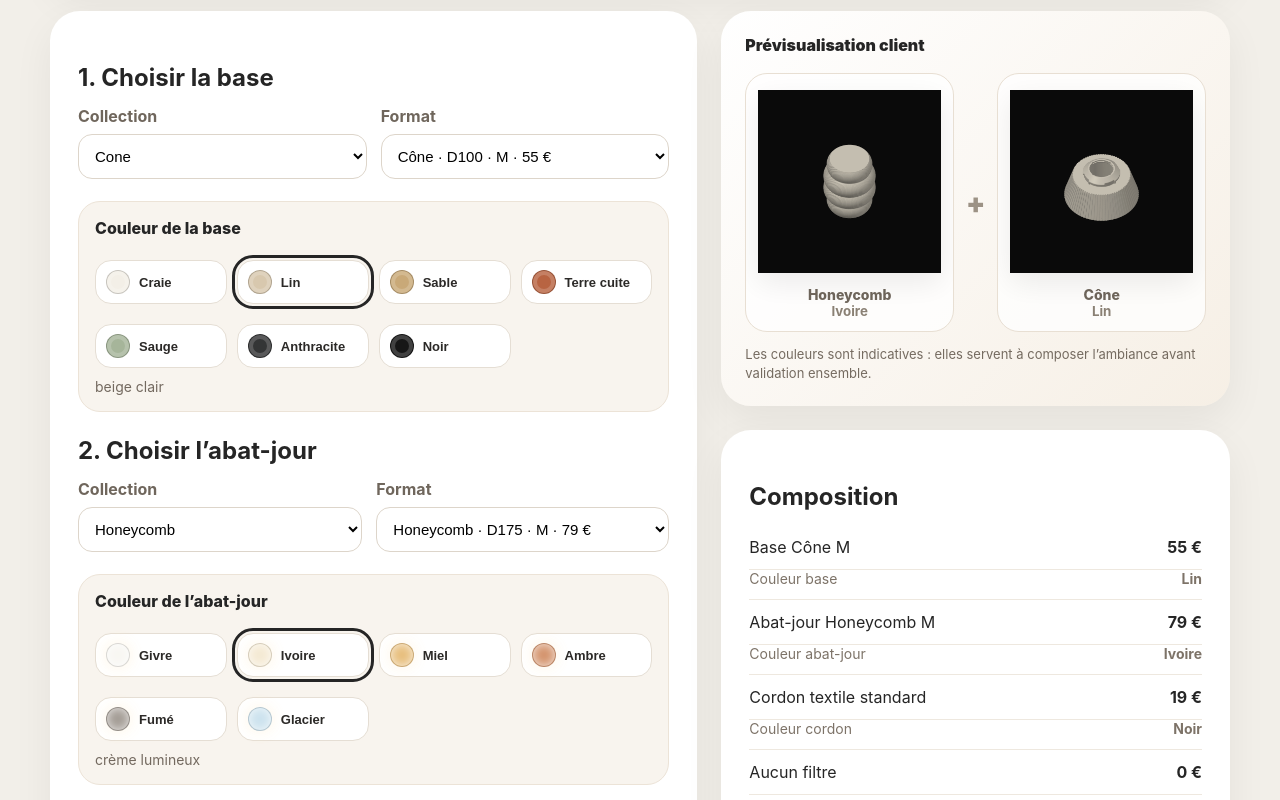
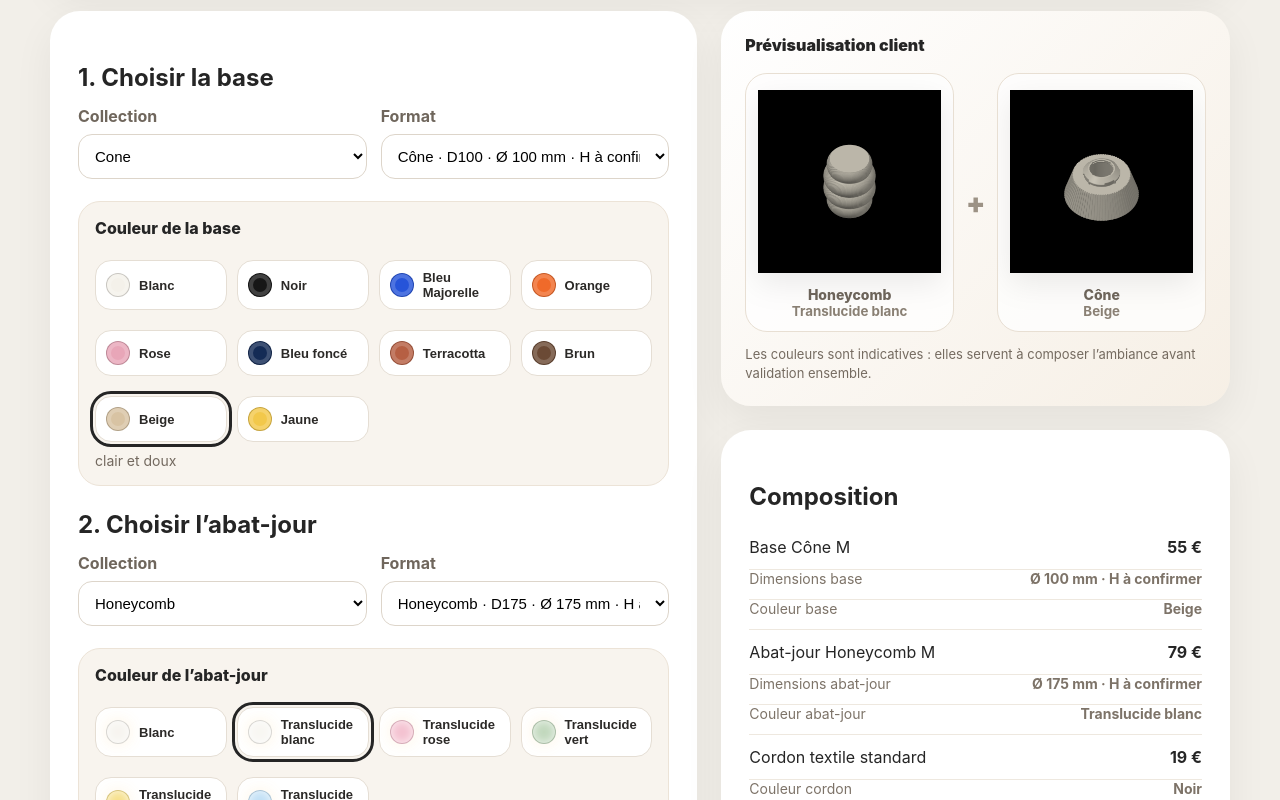
Before and after one commit to L0dri/lodri-configurator, a React (Vite) app: page / in a window 1280 px wide. Shown: the part 320-1120 px from the top of the page. Built offline with nearby package versions, Linux system fonts and the light colour scheme.

Commit message:
Add files via upload

```diff
--- a/src/main.jsx
+++ b/src/main.jsx
@@ -10,6 +10,7 @@ const bases = [
     "clientName": "Cylindre",
     "ref": "D80",
     "diameter": "80 mm",
+    "height": "à confirmer",
     "size": "S",
     "tier": "Classique",
     "price": 39,
@@ -20,6 +21,7 @@ const bases = [
     "clientName": "Cylindre",
     "ref": "D90",
     "diameter": "90 mm",
+    "height": "à confirmer",
     "size": "S",
     "tier": "Classique",
     "price": 39,
@@ -30,6 +32,7 @@ const bases = [
     "clientName": "Cylindre",
     "ref": "D100",
     "diameter": "100 mm",
+    "height": "à confirmer",
     "size": "M",
     "tier": "Classique",
     "price": 49,
@@ -40,6 +43,7 @@ const bases = [
     "clientName": "Cylindre",
     "ref": "D125",
     "diameter": "125 mm",
+    "height": "à confirmer",
     "size": "M+",
     "tier": "Classique",
     "price": 59,
@@ -50,6 +54,7 @@ const bases = [
     "clientName": "Cylindre",
     "ref": "D150",
     "diameter": "150 mm",
+    "height": "à confirmer",
     "size": "L",
     "tier": "Classique",
     "price": 69,
@@ -60,6 +65,7 @@ const bases = [
     "clientName": "Cône",
     "ref": "D80",
     "diameter": "80 mm",
+    "height": "à confirmer",
     "size": "S",
     "tier": "Classique",
     "price": 39,
@@ -70,6 +76,7 @@ const bases = [
     "clientName": "Cône",
     "ref": "D90",
     "diameter": "90 mm",
+    "height": "à confirmer",
     "size": "S",
     "tier": "Classique",
     "price": 39,
@@ -80,6 +87,7 @@ const bases = [
     "clientName": "Cône",
     "ref": "D100",
     "diameter": "100 mm",
+    "height": "à confirmer",
     "size": "M",
     "tier": "Classique",
     "price": 55,
@@ -90,6 +98,7 @@ const bases = [
     "clientName": "Cône",
     "ref": "D125",
     "diameter": "125 mm",
+    "height": "à confirmer",
     "size": "M+",
     "tier": "Classique",
     "price": 65,
@@ -100,6 +109,7 @@ const bases = [
     "clientName": "Cône",
     "ref": "D150",
     "diameter": "150 mm",
+    "height": "à confirmer",
     "size": "L",
     "tier": "Classique",
     "price": 75,
@@ -110,6 +120,7 @@ const bases = [
     "clientName": "Cône large",
     "ref": "D80",
     "diameter": "80 mm",
+    "height": "à confirmer",
     "size": "S",
     "tier": "Classique +",
     "price": 45,
@@ -120,6 +131,7 @@ const bases = [
     "clientName": "Cône large",
     "ref": "D100",
     "diameter": "100 mm",
+    "height": "à confirmer",
     "size": "M",
     "tier": "Classique +",
     "price": 59,
@@ -130,6 +142,7 @@ const bases = [
     "clientName": "Cône large",
     "ref": "D125",
     "diameter": "125 mm",
+    "height": "à confirmer",
     "size": "L",
     "tier": "Classique +",
     "price": 79,
@@ -140,6 +153,7 @@ const bases = [
     "clientName": "Arche",
     "ref": "D100 H75",
     "diameter": "100 mm",
+    "height": "75 mm",
     "size": "S",
     "tier": "Design",
     "price": 49,
@@ -150,6 +164,7 @@ const bases = [
     "clientName": "Arche",
     "ref": "D100 H85",
     "diameter": "100 mm",
+    "height": "85 mm",
     "size": "S",
     "tier": "Design",
     "price": 49,
@@ -160,6 +175,7 @@ const bases = [
     "clientName": "Arche",
     "ref": "D100 H95",
     "diameter": "100 mm",
+    "height": "95 mm",
     "size": "S",
     "tier": "Design",
     "price": 49,
@@ -170,6 +186,7 @@ const bases = [
     "clientName": "Arche",
     "ref": "D100 H105",
     "diameter": "100 mm",
+    "height": "105 mm",
     "size": "M",
     "tier": "Design",
     "price": 59,
@@ -180,6 +197,7 @@ const bases = [
     "clientName": "Arche",
     "ref": "D100 H115",
     "diameter": "100 mm",
+    "height": "115 mm",
     "size": "M",
     "tier": "Design",
     "price": 59,
@@ -190,6 +208,7 @@ const bases = [
     "clientName": "Arche",
     "ref": "D100 H140",
     "diameter": "100 mm",
+    "height": "140 mm",
     "size": "L",
     "tier": "Design",
     "price": 75,
@@ -200,6 +219,7 @@ const bases = [
     "clientName": "Arche",
     "ref": "D100 H165",
     "diameter": "100 mm",
+    "height": "165 mm",
     "size": "XL",
     "tier": "Design",
     "price": 89,
@@ -210,6 +230,7 @@ const bases = [
     "clientName": "Arche",
     "ref": "D120",
     "diameter": "120 mm",
+    "height": "à confirmer",
     "size": "M+",
     "tier": "Design",
     "price": 69,
@@ -220,6 +241,7 @@ const bases = [
     "clientName": "Arche",
     "ref": "D150",
     "diameter": "150 mm",
+    "height": "à confirmer",
     "size": "L",
     "tier": "Design",
     "price": 89,
@@ -230,6 +252,7 @@ const bases = [
     "clientName": "Nuage",
     "ref": "Collection standard",
     "diameter": "variable",
+    "height": "à confirmer",
     "size": "M",
     "tier": "Signature douce",
     "price": 75,
@@ -240,6 +263,7 @@ const bases = [
     "clientName": "Totem",
     "ref": "D130",
     "diameter": "130 mm",
+    "height": "à confirmer",
     "size": "M",
     "tier": "Signature",
     "price": 79,
@@ -250,6 +274,7 @@ const bases = [
     "clientName": "Totem",
     "ref": "D200 H65",
     "diameter": "200 mm",
+    "height": "65 mm",
     "size": "L",
     "tier": "Signature",
     "price": 95,
@@ -260,6 +285,7 @@ const bases = [
     "clientName": "Edamame Solo",
     "ref": "Solo",
     "diameter": "160 mm",
+    "height": "1 module",
     "size": "M",
     "tier": "Signature modulaire",
     "price": 69,
@@ -271,6 +297,7 @@ const bases = [
     "clientName": "Edamame Duo",
     "ref": "Duo",
     "diameter": "160 mm",
+    "height": "2 modules",
     "size": "L",
     "tier": "Signature modulaire",
     "price": 85,
@@ -282,6 +309,7 @@ const bases = [
     "clientName": "Edamame Trio",
     "ref": "Trio",
     "diameter": "160 mm",
+    "height": "3 modules",
     "size": "XL",
     "tier": "Signature modulaire",
     "price": 95,
@@ -295,6 +323,7 @@ const shades = [
     "clientName": "Squash",
     "ref": "D160",
     "diameter": "160 mm",
+    "height": "à confirmer",
     "size": "M",
     "tier": "Doux",
     "price": 69,
@@ -305,6 +334,7 @@ const shades = [
     "clientName": "Honeycomb",
     "ref": "D175",
     "diameter": "175 mm",
+    "height": "à confirmer",
     "size": "M",
     "tier": "Graphique",
     "price": 79,
@@ -315,6 +345,7 @@ const shades = [
     "clientName": "Honeycomb Tall",
     "ref": "Tall D210",
     "diameter": "210 mm",
+    "height": "à confirmer",
     "size": "L",
     "tier": "Graphique +",
     "price": 99,
@@ -325,6 +356,7 @@ const shades = [
     "clientName": "Tree",
     "ref": "D175",
     "diameter": "175 mm",
+    "height": "à confirmer",
     "size": "M",
     "tier": "Organique",
     "price": 85,
@@ -335,6 +367,7 @@ const shades = [
     "clientName": "Tree inversé",
     "ref": "Inverted 3 segments",
     "diameter": "175 mm",
+    "height": "150 mm",
     "size": "M",
     "tier": "Organique",
     "price": 85,
@@ -345,6 +378,7 @@ const shades = [
     "clientName": "Tree inversé haut",
     "ref": "Inverted Tall D200",
     "diameter": "200 mm",
+    "height": "à confirmer",
     "size": "L",
     "tier": "Organique +",
     "price": 105,
@@ -355,6 +389,7 @@ const shades = [
     "clientName": "Tree large",
     "ref": "Wide 4 segments D240",
     "diameter": "240 mm",
+    "height": "200 mm",
     "size": "XL",
     "tier": "Organique premium",
     "price": 119,
@@ -365,6 +400,7 @@ const shades = [
     "clientName": "Tree inversé large",
     "ref": "Inverted Wide D240",
     "diameter": "240 mm",
+    "height": "200 mm",
     "size": "XL",
     "tier": "Organique premium",
     "price": 119,
@@ -375,6 +411,7 @@ const shades = [
     "clientName": "Totem",
     "ref": "D130",
     "diameter": "130 mm",
+    "height": "à confirmer",
     "size": "M",
     "tier": "Sculptural",
     "price": 89,
@@ -385,6 +422,7 @@ const shades = [
     "clientName": "Totem fin haut",
     "ref": "Thin Tall D150",
     "diameter": "150 mm",
+    "height": "à confirmer",
     "size": "L fin",
     "tier": "Sculptural",
     "price": 99,
@@ -395,6 +433,7 @@ const shades = [
     "clientName": "Totem haut",
     "ref": "Tall D200",
     "diameter": "200 mm",
+    "height": "à confirmer",
     "size": "L",
     "tier": "Sculptural +",
     "price": 119,
@@ -405,6 +444,7 @@ const shades = [
     "clientName": "Totem large",
     "ref": "Wide D200",
     "diameter": "200 mm",
+    "height": "à confirmer",
     "size": "L",
     "tier": "Sculptural +",
     "price": 119,
@@ -415,6 +455,7 @@ const shades = [
     "clientName": "Tissé",
     "ref": "Collection standard",
     "diameter": "variable",
+    "height": "à confirmer",
     "size": "L premium",
     "tier": "Texture premium",
     "price": 129,
@@ -425,6 +466,7 @@ const shades = [
     "clientName": "Edamame",
     "ref": "D160",
     "diameter": "160 mm",
+    "height": "à confirmer",
     "size": "L premium",
     "tier": "Signature organique",
     "price": 119,
@@ -433,23 +475,28 @@ const shades = [
 ];
 
 const baseColors = [
-  { id: 'craie', name: 'Craie', hex: '#F3EFE7', note: 'blanc cassé mat' },
-  { id: 'lin', name: 'Lin', hex: '#D8C8AE', note: 'beige clair' },
-  { id: 'sable', name: 'Sable', hex: '#C9A978', note: 'beige chaud' },
-  { id: 'terre-cuite', name: 'Terre cuite', hex: '#B86442', note: 'terracotta' },
-  { id: 'sauge', name: 'Sauge', hex: '#A6B59A', note: 'vert doux' },
-  { id: 'anthracite', name: 'Anthracite', hex: '#343536', note: 'gris foncé' },
-  { id: 'noir', name: 'Noir', hex: '#171717', note: 'noir mat' },
+  { id: 'blanc', name: 'Blanc', hex: '#F4F1EA', note: 'neutre lumineux' },
+  { id: 'noir', name: 'Noir', hex: '#171717', note: 'sobre et graphique' },
+  { id: 'bleu-majorelle', name: 'Bleu Majorelle', hex: '#2654D9', note: 'bleu vif signature' },
+  { id: 'orange', name: 'Orange', hex: '#F06A2A', note: 'chaud et pop' },
+  { id: 'rose', name: 'Rose', hex: '#E8A6B8', note: 'doux et coloré' },
+  { id: 'bleu-fonce', name: 'Bleu foncé', hex: '#142B55', note: 'profond et élégant' },
+  { id: 'terracotta', name: 'Terracotta', hex: '#B65F43', note: 'terre cuite' },
+  { id: 'brun', name: 'Brun', hex: '#6B4A35', note: 'chaud et naturel' },
+  { id: 'beige', name: 'Beige', hex: '#D8C3A3', note: 'clair et doux' },
+  { id: 'jaune', name: 'Jaune', hex: '#F2C84B', note: 'lumineux' },
 ];
 
-const lightColors = [
-  { id: 'givre', name: 'Givre', hex: '#F6F4EE', note: 'blanc translucide' },
-  { id: 'ivoire', name: 'Ivoire', hex: '#F1E2C3', note: 'crème lumineux' },
-  { id: 'miel', name: 'Miel', hex: '#DFA64B', note: 'ambre doux' },
-  { id: 'ambre', name: 'Ambre', hex: '#C46B35', note: 'orange chaud lumineux' },
-  { id: 'fume', name: 'Fumé', hex: '#81776D', note: 'gris translucide' },
-  { id: 'glacier', name: 'Glacier', hex: '#B9D8E8', note: 'bleu translucide léger' },
+const shadeColors = [
+  { id: 'blanc', name: 'Blanc', hex: '#F4F1EA', note: 'opaque ou très clair' },
+  { id: 'translucide-blanc', name: 'Translucide blanc', hex: '#F6F4EE', note: 'diffusion douce' },
+  { id: 'translucide-rose', name: 'Translucide rose', hex: '#F0A9BE', note: 'lumière douce rosée' },
+  { id: 'translucide-vert', name: 'Translucide vert', hex: '#A9C9A3', note: 'lumière fraîche' },
+  { id: 'translucide-jaune', name: 'Translucide jaune', hex: '#F3D45C', note: 'lumière chaude' },
+  { id: 'translucide-bleu', name: 'Translucide bleu', hex: '#A9D4F2', note: 'lumière froide légère' },
 ];
+
+const filterColors = shadeColors.filter(c => c.id !== 'blanc');
 
 const cordColors = [
   { id: 'noir', name: 'Noir', hex: '#171717' },
@@ -489,7 +536,7 @@ function SwatchPicker({ title, items, selected, onSelect, type = 'solid' }) {
             title={item.note || item.name}
           >
             <span
-              className={`swatchDot ${type === 'translucent' ? 'translucent' : ''}`}
+              className={`swatchDot ${type === 'translucent' || item.id.includes('translucide') ? 'translucent' : ''}`}
               style={{ backgroundColor: item.hex }}
             />
             <span className="swatchName">{item.name}</span>
@@ -512,10 +559,6 @@ function PreviewImage({ item, folder, color, stacked = 1, label }) {
             className={`previewImg module-${index + 1}`}
             src={`/previews/${folder}/${item.image}`}
             alt={label}
-            style={{
-              filter: `sepia(0.15) saturate(0.8) drop-shadow(0 10px 15px rgba(0,0,0,.08))`,
-              opacity: 0.96
-            }}
           />
         ))}
       </div>
@@ -532,9 +575,9 @@ function App() {
   const [shadeRef, setShadeRef] = useState('D175');
   const [cordonId, setCordonId] = useState('standard');
   const [filterId, setFilterId] = useState('none');
-  const [baseColor, setBaseColor] = useState(baseColors[1]);
-  const [shadeColor, setShadeColor] = useState(lightColors[1]);
-  const [filterColor, setFilterColor] = useState(lightColors[2]);
+  const [baseColor, setBaseColor] = useState(baseColors[8]);
+  const [shadeColor, setShadeColor] = useState(shadeColors[1]);
+  const [filterColor, setFilterColor] = useState(filterColors[2]);
   const [cordColor, setCordColor] = useState(cordColors[0]);
   const [showWorkshop, setShowWorkshop] = useState(true);
   const [copied, setCopied] = useState(false);
@@ -548,8 +591,8 @@ function App() {
   const total = base.price + shade.price + cordon.price + filter.price;
 
   const summary = useMemo(() => `Composition Lodri / Kumo
-Base : ${base.clientName} ${base.size} (${base.ref}, Ø ${base.diameter}) — ${euro(base.price)} · coloris ${baseColor.name}
-Abat-jour : ${shade.clientName} ${shade.size} (${shade.ref}, Ø ${shade.diameter}) — ${euro(shade.price)} · coloris ${shadeColor.name}
+Base : ${base.clientName} ${base.size} (${base.ref}, Ø ${base.diameter}, H ${base.height}) — ${euro(base.price)} · coloris ${baseColor.name}
+Abat-jour : ${shade.clientName} ${shade.size} (${shade.ref}, Ø ${shade.diameter}, H ${shade.height}) — ${euro(shade.price)} · coloris ${shadeColor.name}
 Cordon : ${cordon.name} — ${euro(cordon.price)} · coloris ${cordColor.name}
 Filtre : ${filter.name} — ${euro(filter.price)}${filter.id !== 'none' ? ` · coloris ${filterColor.name}` : ''}
 Total public TVAC : ${euro(total)}
@@ -577,7 +620,7 @@ Contact : lodri@lodri.be`, [base, shade, cordon, filter, baseColor, shadeColor,
     <main>
       <section className="hero">
         <div>
-          <p className="pill">Configurateur maison · V5</p>
+          <p className="pill">Configurateur maison · V6</p>
           <h1>Composer une lampe Lodri / Kumo</h1>
           <p>Une base, un abat-jour, un cordon, éventuellement un filtre lumineux. Les prix sont publics TVAC et cohérents entre boutique, site et vente directe.</p>
         </div>
@@ -595,7 +638,7 @@ Contact : lodri@lodri.be`, [base, shade, cordon, filter, baseColor, shadeColor,
             </label>
             <label>Format
               <select value={base.ref} onChange={e => setBaseRef(e.target.value)}>
-                {baseOptions.map(x => <option key={x.ref} value={x.ref}>{x.clientName} · {x.ref} · {x.size} · {euro(x.price)}</option>)}
+                {baseOptions.map(x => <option key={x.ref} value={x.ref}>{x.clientName} · {x.ref} · Ø {x.diameter} · H {x.height} · {x.size} · {euro(x.price)}</option>)}
               </select>
             </label>
           </div>
@@ -610,11 +653,11 @@ Contact : lodri@lodri.be`, [base, shade, cordon, filter, baseColor, shadeColor,
             </label>
             <label>Format
               <select value={shade.ref} onChange={e => setShadeRef(e.target.value)}>
-                {shadeOptions.map(x => <option key={x.ref} value={x.ref}>{x.clientName} · {x.ref} · {x.size} · {euro(x.price)}</option>)}
+                {shadeOptions.map(x => <option key={x.ref} value={x.ref}>{x.clientName} · {x.ref} · Ø {x.diameter} · H {x.height} · {x.size} · {euro(x.price)}</option>)}
               </select>
             </label>
           </div>
-          <SwatchPicker title="Couleur de l’abat-jour" items={lightColors} selected={shadeColor} onSelect={setShadeColor} type="translucent" />
+          <SwatchPicker title="Couleur de l’abat-jour" items={shadeColors} selected={shadeColor} onSelect={setShadeColor} type="translucent" />
 
           <h2>3. Finitions</h2>
           <div className="fields">
@@ -632,15 +675,15 @@ Contact : lodri@lodri.be`, [base, shade, cordon, filter, baseColor, shadeColor,
 
           <SwatchPicker title="Couleur du cordon" items={cordColors} selected={cordColor} onSelect={setCordColor} />
           {filter.id !== 'none' && (
-            <SwatchPicker title="Couleur du filtre translucide" items={lightColors} selected={filterColor} onSelect={setFilterColor} type="translucent" />
+            <SwatchPicker title="Couleur du filtre translucide" items={filterColors} selected={filterColor} onSelect={setFilterColor} type="translucent" />
           )}
 
           {showWorkshop && (
             <div className="atelier">
               <h2>Repères atelier</h2>
-              <p><strong>Base :</strong> {base.family} · {base.ref} · Ø {base.diameter} · taille {base.size} · {base.tier}</p>
-              <p><strong>Abat-jour :</strong> {shade.family} · {shade.ref} · Ø {shade.diameter} · taille {shade.size} · {shade.tier}</p>
-              <p><strong>Note :</strong> Edamame est affiché comme Solo, Duo ou Trio côté client.</p>
+              <p><strong>Base :</strong> {base.family} · {base.ref} · Ø {base.diameter} · H {base.height} · taille {base.size} · {base.tier}</p>
+              <p><strong>Abat-jour :</strong> {shade.family} · {shade.ref} · Ø {shade.diameter} · H {shade.height} · taille {shade.size} · {shade.tier}</p>
+              <p><strong>Note :</strong> “H à confirmer” = hauteur non reprise dans le nom du fichier. À compléter ensuite depuis Bambu Studio/Fusion.</p>
             </div>
           )}
         </div>
@@ -668,8 +711,10 @@ Contact : lodri@lodri.be`, [base, shade, cordon, filter, baseColor, shadeColor,
           <div className="card">
             <h2>Composition</h2>
             <div className="line"><span>Base {base.clientName} {base.size}</span><strong>{euro(base.price)}</strong></div>
+            <div className="line subtle"><span>Dimensions base</span><strong>Ø {base.diameter} · H {base.height}</strong></div>
             <div className="line subtle"><span>Couleur base</span><strong>{baseColor.name}</strong></div>
             <div className="line"><span>Abat-jour {shade.clientName} {shade.size}</span><strong>{euro(shade.price)}</strong></div>
+            <div className="line subtle"><span>Dimensions abat-jour</span><strong>Ø {shade.diameter} · H {shade.height}</strong></div>
             <div className="line subtle"><span>Couleur abat-jour</span><strong>{shadeColor.name}</strong></div>
             <div className="line"><span>{cordon.name}</span><strong>{euro(cordon.price)}</strong></div>
             <div className="line subtle"><span>Couleur cordon</span><strong>{cordColor.name}</strong></div>
--- a/src/style.css
+++ b/src/style.css
@@ -12,17 +12,17 @@ h2 { margin: 24px 0 14px; }
 .card { padding: 28px; }
 .fields { display: grid; grid-template-columns: 1fr 1fr; gap: 14px; margin-bottom: 22px; }
 label { display: grid; gap: 8px; font-weight: 700; color: #6f665c; }
-select { border: 1px solid #ddd5ca; border-radius: 14px; padding: 12px; background: white; font-size: 15px; }
+select { border: 1px solid #ddd5ca; border-radius: 14px; padding: 12px; background: white; font-size: 15px; width: 100%; }
 .smallButton, button, .mailButton { border: 0; border-radius: 16px; padding: 13px 15px; background: #252525; color: white; font-weight: 800; cursor: pointer; display: inline-flex; align-items: center; justify-content: center; gap: 8px; text-decoration: none; }
 .smallButton { white-space: nowrap; }
 .swatchBlock { background: #f8f4ee; border: 1px solid #ece3d7; border-radius: 22px; padding: 16px; margin-bottom: 22px; }
 .swatchTitle { font-weight: 800; margin-bottom: 12px; }
 .swatches { display: grid; grid-template-columns: repeat(auto-fill, minmax(112px, 1fr)); gap: 10px; }
-.swatch { background: white; border: 1px solid #e5ded4; color: #2b2927; border-radius: 16px; padding: 9px 10px; display: flex; align-items: center; gap: 9px; justify-content: flex-start; }
+.swatch { background: white; border: 1px solid #e5ded4; color: #2b2927; border-radius: 16px; padding: 9px 10px; display: flex; align-items: center; gap: 9px; justify-content: flex-start; min-height: 46px; }
 .swatch.active { outline: 3px solid #252525; outline-offset: 2px; }
-.swatchDot { width: 24px; height: 24px; border-radius: 999px; border: 1px solid rgba(0,0,0,.18); box-shadow: inset 0 0 0 4px rgba(255,255,255,.18); }
+.swatchDot { width: 24px; height: 24px; border-radius: 999px; border: 1px solid rgba(0,0,0,.18); box-shadow: inset 0 0 0 4px rgba(255,255,255,.18); flex: 0 0 auto; }
 .swatchDot.translucent { opacity: .72; box-shadow: inset 0 0 10px rgba(255,255,255,.75), 0 0 16px rgba(255,210,120,.28); }
-.swatchName { font-size: 13px; font-weight: 800; }
+.swatchName { font-size: 13px; font-weight: 800; text-align: left; }
 .swatchNote { margin: 10px 0 0; color: #73695f; font-size: 14px; }
 .atelier { background: #f6f1ea; border-radius: 22px; padding: 18px; margin-top: 20px; }
 aside { display: grid; gap: 24px; align-content: start; }
@@ -31,7 +31,7 @@ aside { display: grid; gap: 24px; align-content: start; }
 .previewImages { display: grid; grid-template-columns: 1fr auto 1fr; gap: 12px; align-items: center; }
 .previewItem { background: rgba(255,255,255,.78); border-radius: 22px; padding: 12px; min-height: 245px; display: grid; align-content: center; justify-items: center; border: 1px solid #e8dfd3; position: relative; overflow: hidden; }
 .imageStack { position: relative; width: 100%; height: 190px; display: flex; align-items: center; justify-content: center; }
-.previewImg { max-width: 100%; max-height: 185px; object-fit: contain; display: block; position: absolute; transition: transform .2s ease; }
+.previewImg { max-width: 100%; max-height: 185px; object-fit: contain; display: block; position: absolute; transition: transform .2s ease; filter: drop-shadow(0 10px 15px rgba(0,0,0,.08)); }
 .stacked-2 .module-1 { transform: translateY(22px) scale(.96); }
 .stacked-2 .module-2 { transform: translateY(-24px) scale(.96); }
 .stacked-3 .module-1 { transform: translateY(42px) scale(.92); }
```
